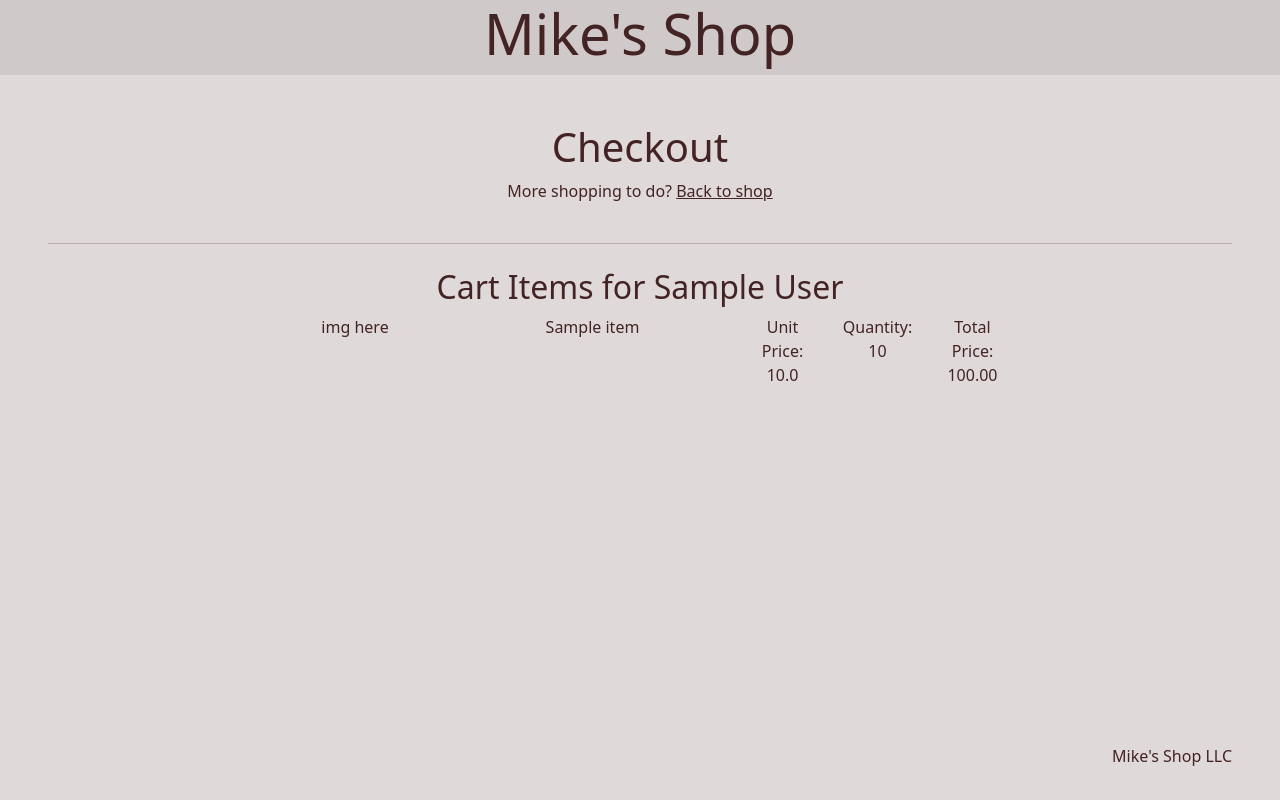
After one commit to mcshanem/mikes-shop, a Flask app: page /checkout in a window 1280 px wide. The commit adds this page. Run offline with Flask 3, Linux system fonts and the light colour scheme; a user stored in the database is signed in; tables that the repository leaves empty hold one stand-in row (values such as "Sample post"); some libraries are stand-ins or nearby versions.

Commit message:
Various updates from the past few weeks.

```diff
--- a/main.py
+++ b/main.py
@@ -2,9 +2,15 @@ from flask import Flask, render_template, redirect, url_for, flash
 from flask_bootstrap import Bootstrap5
 from dotenv import load_dotenv
 import os
-from flask_login import LoginManager, login_required, logout_user, login_user
+from flask_login import (
+    LoginManager,
+    login_required,
+    logout_user,
+    login_user,
+    current_user,
+)
 from forms import LoginForm, RegisterForm, AddToCartForm
-from db import db, User, Item
+from db import db, User, Item, CartItem
 from werkzeug.security import generate_password_hash, check_password_hash
 from sqlalchemy.exc import IntegrityError
 
@@ -40,13 +46,47 @@ def home():
     return render_template("index.html")
 
 
-@app.route("/shop")
+@app.route("/shop", methods=["GET", "POST"])
 @login_required
 def shop():
-    print("In shop view")
     form = AddToCartForm()
+
+    # Check for AddToCartForm submission
+    if form.validate_on_submit():
+
+        # Check for matching item in user's cart
+        cart_item = db.session.scalar(
+            db.select(CartItem).where(
+                CartItem.item_id == form.item_id.data,
+                CartItem.user_id == current_user.id,
+            )
+        )
+
+        # Increase quantity if user already has item in cart
+        if cart_item:
+            cart_item.quantity += 1
+        # Add new cart item if user doesn't already have item in cart
+        else:
+            new_cart_item = CartItem(
+                user_id=current_user.id, item_id=form.item_id.data, quantity=1
+            )
+            db.session.add(new_cart_item)
+
+        db.session.commit()
+
+    # Pull all inventory items for rendering on the shop page
     items = db.session.scalars(db.select(Item)).all()
+
     return render_template("shop.html", items=items, form=form)
+
+
+@app.route("/checkout")
+@login_required
+def checkout():
+    print("In checkout view")
+    print(len(current_user.cart_items))
+    print(current_user.cart_items[0].item.name)
+    return render_template("checkout.html", cart_items=current_user.cart_items)
 
 
 @app.route("/login", methods=["GET", "POST"])
--- /dev/null
+++ b/templates/checkout.html
@@ -0,0 +1,33 @@
+{% include "header.html" %}
+
+<div class="mt-5 mb-2">
+    <h1>Checkout</h1>
+    <p>More shopping to do? <a href="{{ url_for('shop') }}">Back to shop</a></p>
+</div>
+<hr class="mx-5">
+<div class="mt-2">
+    <h2>Cart Items for {{ current_user.name }}</h2>
+    <div class="container">
+        {% for cart_item in cart_items %}
+        <div class="row justify-content-center">
+            <div class="col-2">
+                img here
+            </div>
+            <div class="col-3">
+                {{ cart_item.item.name }}
+            </div>
+            <div class="col-1">
+                Unit Price: {{ cart_item.item.price }}
+            </div>
+            <div class="col-1">
+                Quantity: {{ cart_item.quantity }}
+            </div>
+            <div class="col-1">
+                Total Price: {{ "%0.2f" | format(cart_item.item.price * cart_item.quantity | round(2)) }}
+            </div>
+        </div>
+        {% endfor %}
+    </div>
+</div>
+
+{% include "footer.html" %}
```
Also changed, not shown: db.py (+11 -2 lines), templates/shop.html (+6 -1 lines).
